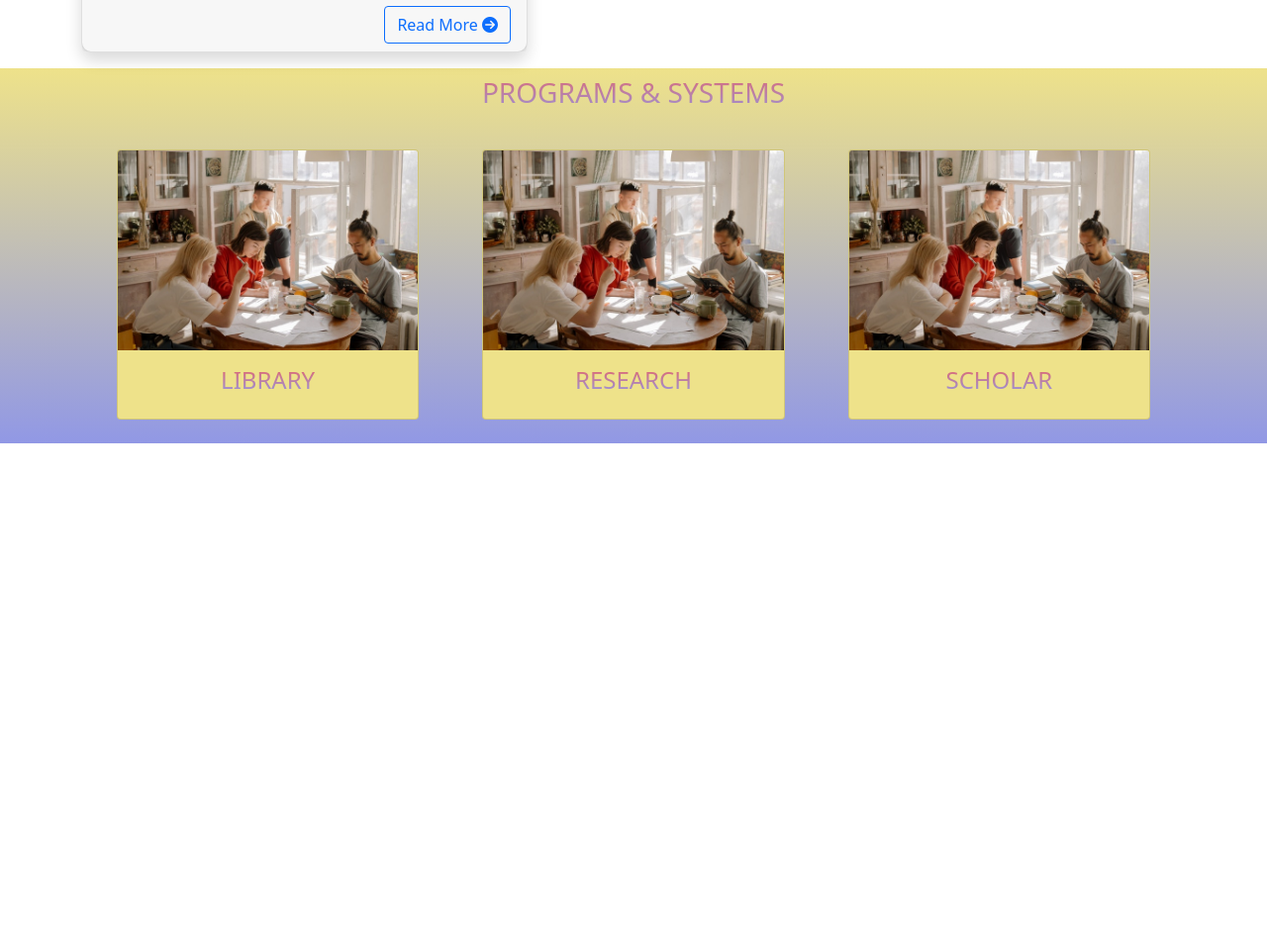
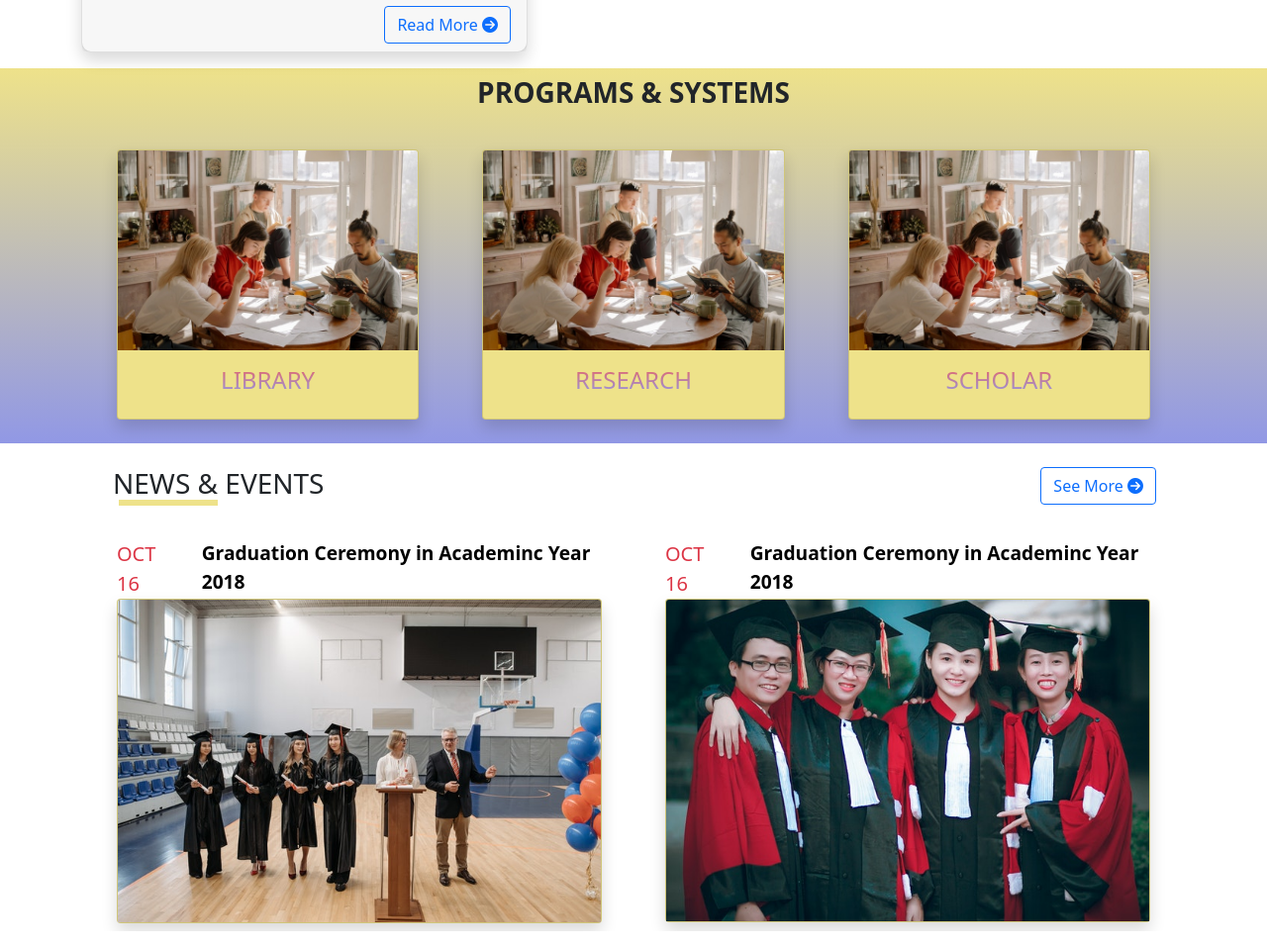
Before and after one commit to htookhantlinn/NYRDDC, a plain HTML site: page index.html in a window 1280 px wide. Shown: the part 1095-2052 px from the top of the page at 99% size. Before the commit the page ends 1543 px from the top, so only its background shows below. Drawn offline with Linux system fonts and the light colour scheme.

Commit message:
News&Event Section

```diff
--- a/css/nyrddc.css
+++ b/css/nyrddc.css
@@ -70,9 +70,12 @@
   -webkit-text-fill-color: transparent;
 }
 
- #header{
-  background: -webkit-linear-gradient(#e66465, #9198e5);
-  -webkit-background-clip: text;
-  -webkit-text-fill-color: transparent;
-
+#header::after {
+  content: "";
+  position: absolute;
+  bottom: 10px;
+  left: 50px;
+  border:  solid rgb(238, 226, 138);
+  width: 100px;
+  height: 1px;
 }
--- a/index.html
+++ b/index.html
@@ -75,7 +75,7 @@
         </div>
     </header>
     <section>
-        <nav class=" navbar navbar-expand-lg  navbar-light">
+        <nav class=" navbar navbar-expand-lg  ">
             <div class=" container ">
 
                 <div class=" container ">
@@ -556,14 +556,13 @@
         </div>
     </section>
 
-    <section id="programsAndSystemSection " class=" mt-3"
-        style=" background: linear-gradient(#EEE28A, #9198e5); ">
-        <h3 id="header" class="   text-center text-uppercase p-2 ">Programs & Systems</h3>
+    <section id="programsAndSystemSection " class=" mt-3" style=" background: linear-gradient(#EEE28A, #9198e5); ">
+        <h3 class="   text-center text-uppercase p-2  fw-bolder">Programs & Systems</h3>
         <div class="container  ">
             <div class="row p-3">
                 <div class="col-md-4 p-2 ">
                     <div class="container ">
-                        <div class="card text-left programsCard">
+                        <div class="card text-left programsCard shadow">
                             <img class="card-img-top" src="./img/programs.jpg" alt="">
                             <div class="card-body">
                                 <h4 class="card-title text-center text-uppercase  ">Library</h4>
@@ -574,7 +573,7 @@
                 </div>
                 <div class="col-md-4 p-2">
                     <div class="container ">
-                        <div class="card text-left programsCard">
+                        <div class="card text-left programsCard shadow">
                             <img class="card-img-top" src="./img/programs.jpg" alt="">
                             <div class="card-body">
                                 <h4 class="card-title text-center  text-uppercase">Research</h4>
@@ -585,7 +584,7 @@
                 </div>
                 <div class="col-md-4 p-2">
                     <div class="container ">
-                        <div class="card text-left programsCard">
+                        <div class="card text-left programsCard shadow">
                             <img class="card-img-top" src="./img/programs.jpg" alt="">
                             <div class="card-body">
                                 <h4 class="card-title text-center text-uppercase ">Scholar</h4>
@@ -600,6 +599,63 @@
         </div>
     </section>
 
+    <section id="newsAndEvents  " class="  mt-3">
+        <div class="container ">
+            <div class="row ">
+                <div class="col-md-6 position-relative ">
+                    <h3 id="header" class="   mx-4 text-uppercase p-2 ">News & Events</h3>
+                </div>
+                <div class="col-md-6">
+                    <button class="btn btn-outline-primary float-end mt-2 " style="margin-right: 30px;">See More
+                        <i class="fas fa-arrow-circle-right"></i>
+                    </button>
+                </div>
+            </div>
+        </div>
+        <div class="container  ">
+            <div class="row p-3">
+
+                <div class="col-md-6 p-2  overflow-hidden">
+
+
+                    <div class="container ">
+                        <div class=" row">
+                            <div class="col-md-2 text-danger " style="font-size: 20px;">
+                                OCT <br />16
+                            </div>
+                            <div class="col-md-10 text-black fw-bolder" style="font-size: larger;">
+                                Graduation Ceremony in Academinc Year 2018
+                            </div>
+                        </div>
+                        <div class="card text-left programsCard shadow">
+                            <img class="card-img-top" src="./img/graduation-ceremony.jpg" alt="">
+                        </div>
+                    </div>
+                </div>
+                <div class="col-md-6 p-2  overflow-hidden">
+
+
+                    <div class="container ">
+                        <div class=" row">
+                            <div class="col-md-2 text-danger " style="font-size: 20px;">
+                                OCT <br />16
+                            </div>
+                            <div class="col-md-10 text-black fw-bolder" style="font-size: larger;">
+                                Graduation Ceremony in Academinc Year 2018
+                            </div>
+                        </div>
+                        <div class="card text-left programsCard shadow">
+                            <img class="card-img-top" src="./img/event.jpg" alt="">
+                        </div>
+                    </div>
+                </div>
+
+
+
+            </div>
+        </div>
+    </section>
+
     <script src="./js/bootstrap.bundle.min.js"></script>
 
 </body>
```
Also changed, not shown: img/event.jpg (added), img/graduation-ceremony.jpg (added).
